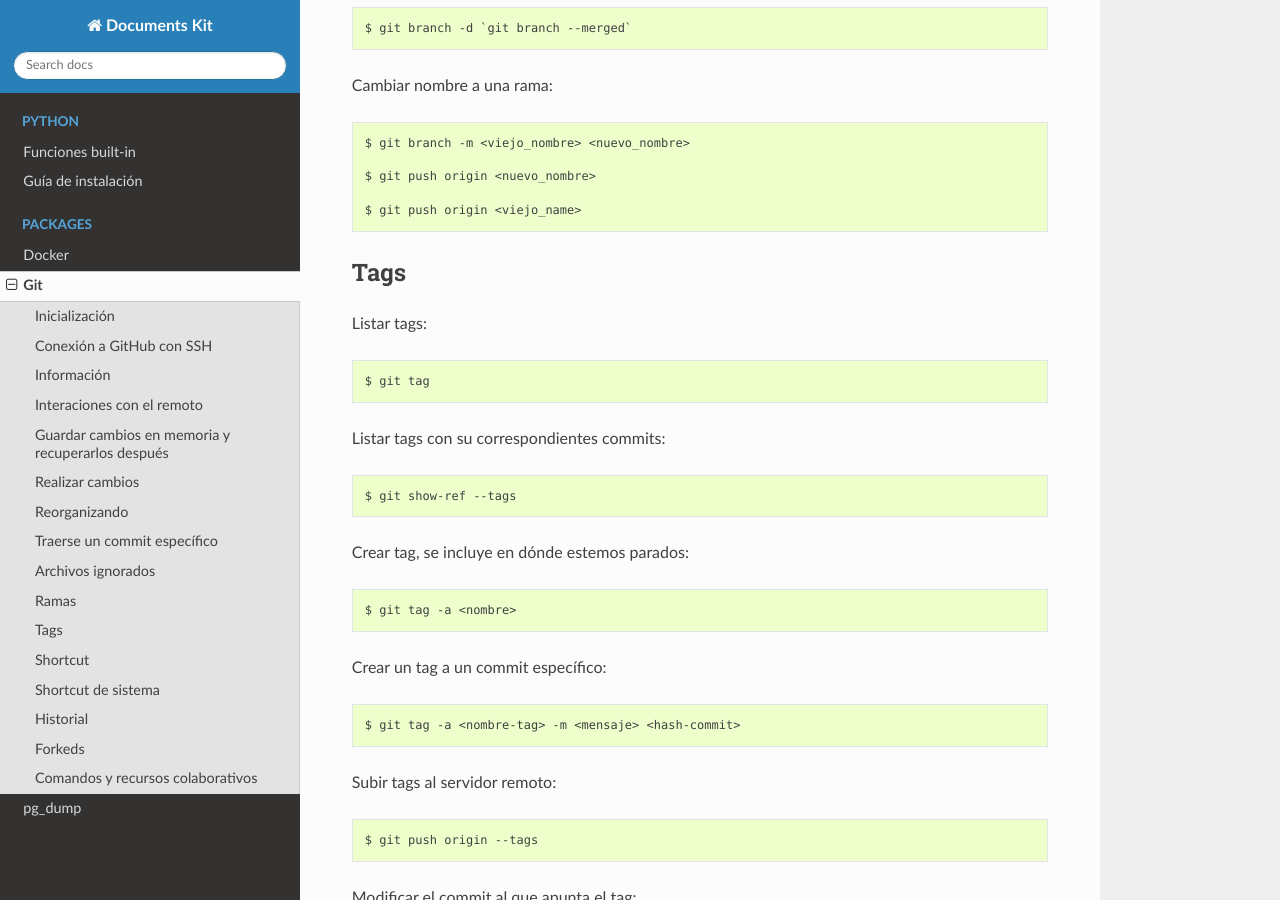
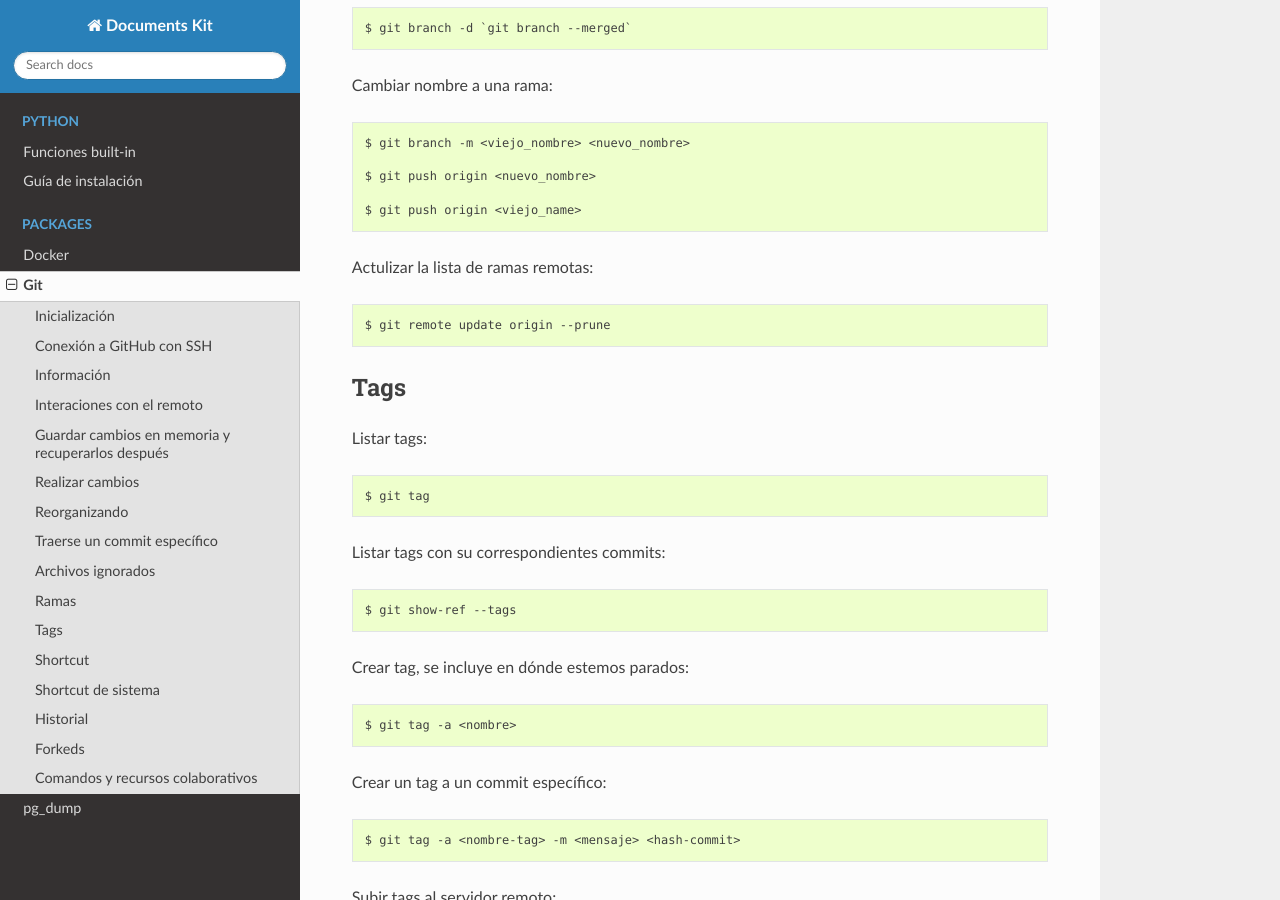
Before and after one commit to mcardozo/documents-kit, a Sphinx documentation site: the page built from docs/packages/git.rst, in a window 1280 px wide and 900 px high, scrolled down 6943 px. Built offline with Sphinx 7.4.7 and the Read the Docs theme 2.0.0, drawn with Linux system fonts in a browser that asks for light colours.

Commit message:
Agrega comando para actualizar ramas remotas

```diff
--- a/docs/packages/git.rst
+++ b/docs/packages/git.rst
@@ -272,6 +272,10 @@ Cambiar nombre a una rama::
 
   $ git push origin <viejo_name>
 
+Actulizar la lista de ramas remotas::
+
+  $ git remote update origin --prune
+
 
 Tags
 -------------------------------------------------------------------
```
